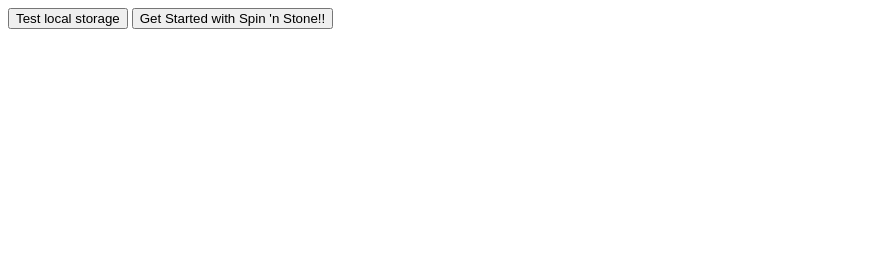
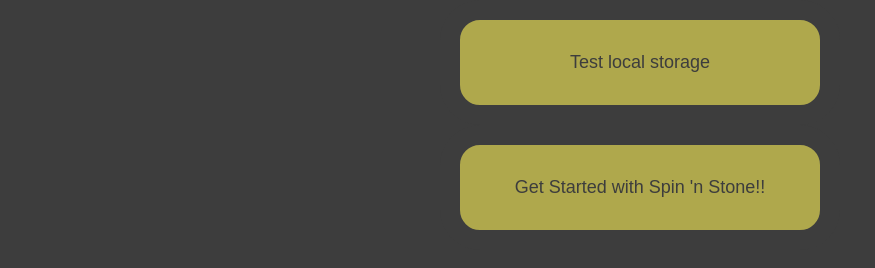
Before and after one commit to CSCE315-F22-Taele/Team-13-Project_3, a website: page public/index.html in a window 1280 px wide. Shown: the whole page, without its empty margins (0-875 px from the left). Drawn offline with Linux system fonts and the light colour scheme.

Commit message:
Styling for index

```diff
--- /dev/null
+++ b/public/allButToppings.css
@@ -0,0 +1,29 @@
+body {
+    background-color: rgb(61, 61, 61);
+    text-align: center;
+    font-size: 300%;
+    color:white;
+    margin: 0;
+    width: 100%;
+    height: 100%;
+}
+
+.button {
+    width: 400px;
+    margin:auto;
+    background-color: #afa84c;
+    border: 20px solid rgb(61, 61, 61);
+    border-radius: 40px;
+    color: rgb(61, 61, 61);
+    padding: 32px 32px;
+    text-align: center;
+    text-decoration: none;
+    display: inline-block;
+    font-size: 18px;
+    cursor: pointer;
+    display: block;
+}
+
+.button:hover {
+    background-color: darkgray;
+}
--- a/public/index.html
+++ b/public/index.html
@@ -14,10 +14,11 @@
     <script src='../apitest.js'></script>
     <script src='js/index2.js'></script>
 
-    <button type="button" id="button-test-local-storage" onclick="testLocalStorage()">Test local storage</button>
+    <button class="button" id="button-test-local-storage" onclick="testLocalStorage()">Test local storage</button>
 
-    <button type="button" id="button-get-started" onclick="getStarted()">Get Started with Spin 'n Stone!!</button>
+    <button class="button" id="button-get-started" onclick="getStarted()">Get Started with Spin 'n Stone!!</button>
 
+    <link rel="stylesheet" type="text/css" href="allButToppings.css" id="page_style"/>
 
 
 </body>
```
